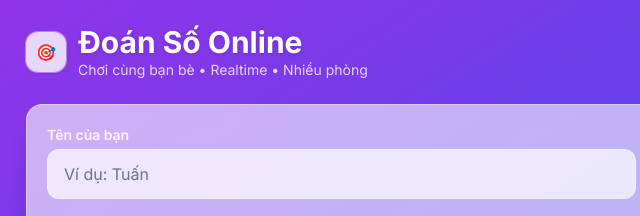
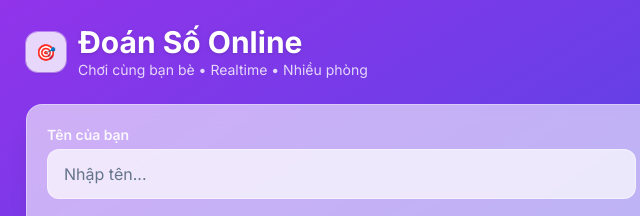
Before and after one commit to Ltuan126/Guess_Number, a plain HTML site: page client/index.html in a window 1280 px wide. Shown: the top 216 px of the page, 38-678 px from the left. Drawn offline with nearby package versions, Linux system fonts and the light colour scheme; no server answers.

Commit message:
Khôi phục code cũ

```diff
--- a/client/index.html
+++ b/client/index.html
@@ -84,7 +84,7 @@
               <input
                 id="name"
                 class="w-full rounded-xl px-4 py-3 bg-white/70 dark:bg-white/5 border border-white/40 dark:border-white/10 focus:outline-none focus:ring-2 focus:ring-white/60 text-slate-900 dark:text-slate-100 placeholder:text-slate-500 dark:placeholder:text-slate-400"
-                placeholder="Ví dụ: Tuấn"
+                placeholder="Nhập tên..."
               />
             </div>
             <button
```
